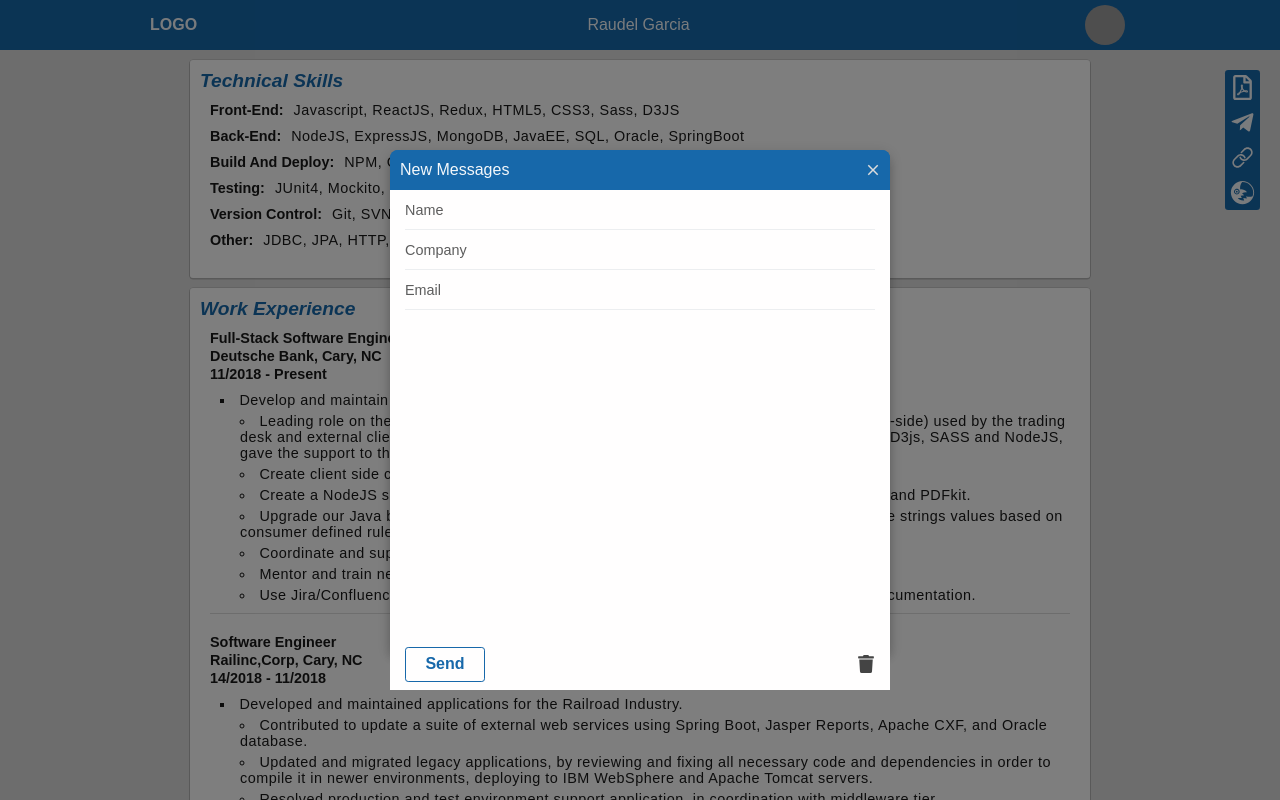
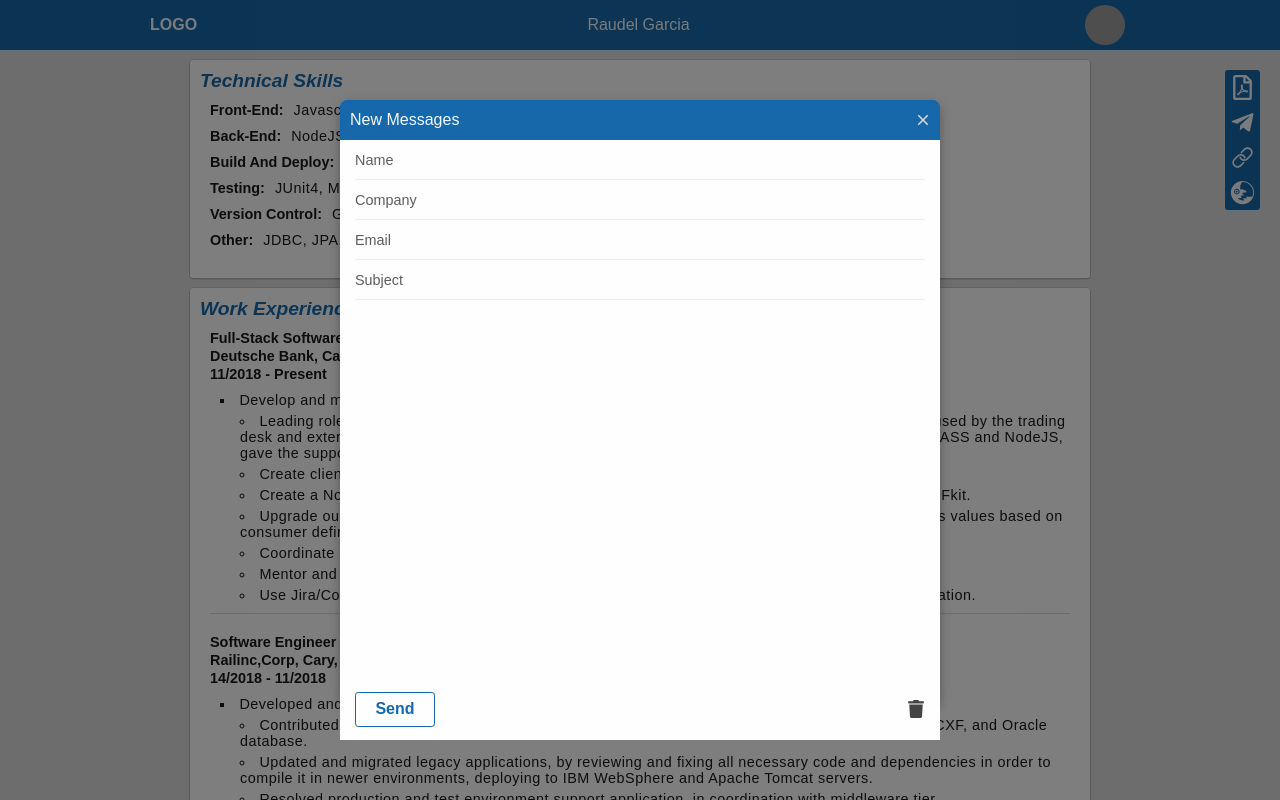
Before and after one commit to Raudelgar/mycvpro-resume, a React (Create React App) app: page / in a window 1280 px wide. Both pictures are taken after a click on the element 1242 px from the left and 122 px from the top of the page. Shown: the top 800 px of the page. Built offline with nearby package versions, Linux system fonts and the light colour scheme; grey boxes are pictures that could not be loaded.

Commit message:
adding email subject

```diff
--- a/src/components/pages/messages/EmailForm.js
+++ b/src/components/pages/messages/EmailForm.js
@@ -23,32 +23,23 @@ export default function EmailForm() {
 								<div className='email-content-header'>
 									<div className='email-content-name'>
 										<label htmlFor='name'>Name</label>
-										<input
-											type='text'
-											name='name'
-											id='name'
-											// placeholder='Your Name'
-											required
-										/>
+										<input type='text' name='name' id='name' required />
 									</div>
 									<div className='email-content-name'>
 										<label htmlFor='company'>Company</label>
-										<input
-											type='text'
-											name='company'
-											id='company'
-											// placeholder='You work for...'
-											required
-										/>
+										<input type='text' name='company' id='company' required />
 									</div>
 									<div className='email-content-name'>
 										<label htmlFor='email'>Email</label>
+										<input type='email' name='email' id='email' required />
+									</div>
+									<div className='email-content-name'>
 										<input
-											type='email'
-											name='email'
-											id='email'
-											// placeholder='example@domain.com'
-											required
+											className='email-subject'
+											type='text'
+											name='subject'
+											id='subject'
+											placeholder='Subject'
 										/>
 									</div>
 								</div>
--- a/src/components/pages/messages/form.scss
+++ b/src/components/pages/messages/form.scss
@@ -14,9 +14,8 @@
 	z-index: 3;
 
 	.email-form {
-		width: 500px;
-		height: 500px;
-		// background-color: $light-text-color;
+		width: 600px;
+		height: 600px;
 		background-color: $base-blue;
 		border-radius: 0.5em 0.5em 0 0;
 		box-shadow: 0 8px 10px 1px #00000024, 0 3px 14px 2px #0000001f,
@@ -73,13 +72,33 @@
 						background-color: transparent;
 						outline: none;
 					}
+
+					.email-subject {
+						margin-left: 0;
+					}
+
+					::placeholder {
+						/* Chrome, Firefox, Opera, Safari 10.1+ */
+						color: $dark-gray;
+						opacity: 1; /* Firefox */
+					}
+
+					:-ms-input-placeholder {
+						/* Internet Explorer 10-11 */
+						color: $dark-gray;
+					}
+
+					::-ms-input-placeholder {
+						/* Microsoft Edge */
+						color: $dark-gray;
+					}
 				}
 			}
 
 			.email-textarea {
 				margin: 10px 0;
 				width: 100%;
-				height: 305px;
+				height: 360px;
 				background-color: transparent;
 				border: none;
 				outline: none;
```
